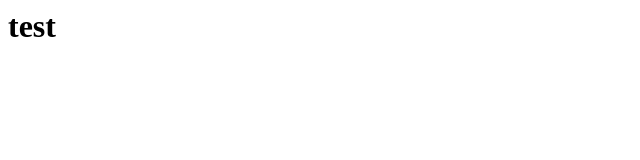
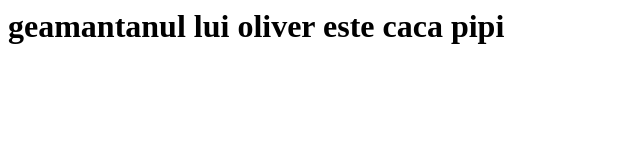
Before and after one commit to Mikleaish/judeydotnet, a plain HTML site: page index.html in a window 1280 px wide. Shown: the whole page, without its empty margins (0-640 px from the left). Drawn offline with Linux system fonts and the light colour scheme.

Commit message:
Update index.html

```diff
--- a/index.html
+++ b/index.html
@@ -1 +1 @@
-<h1>test</h1>
+<h1>geamantanul lui oliver este caca pipi</h1>
```
